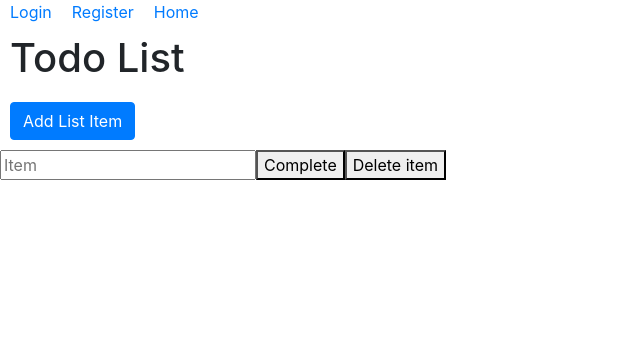
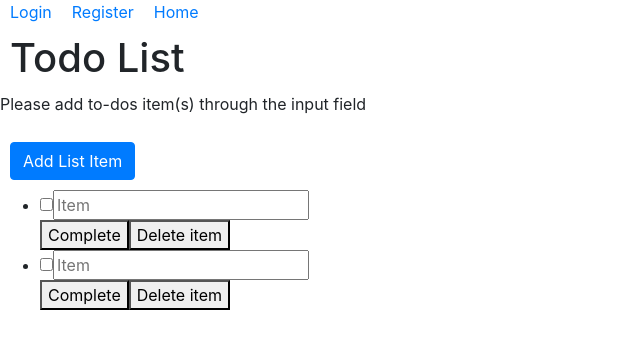
Before and after one commit to gamesfreak26/todo-list-mern, a React (Create React App) app: page / in a window 1280 px wide. Shown: the top 348 px of the page, without its empty margins (0-640 px from the left). Built offline with nearby package versions, Linux system fonts and the light colour scheme.

Commit message:
Send a prop from ListItem to App
* Prop will at the moment print Checkbox Clicked to the console.  Later, I will implement state changing

```diff
--- a/src/App.js
+++ b/src/App.js
@@ -1,19 +1,21 @@
-import React from 'react'
-import ListItem from './Components/ListItem/ListItem'
+import React, { useState } from 'react'
 import Nav from './Components/Nav/Nav'
-import Button from 'react-bootstrap/Button';
-import 'bootstrap/dist/css/bootstrap.min.css';
+import TodosList from './Components/TodosList/TodosList'
 import './App.css';
 
 const App = () => {
+
+  const [listItem, setListItem] = useState([])
+
+  function completeHandler() {
+    console.log(`Checkbox Clicked`)
+  }
+
   return (
     <div >
       <Nav />
-      <h1>Todo List</h1>
+      <TodosList handleChange={completeHandler} />
 
-      <Button className="addButton">Add List Item</Button>
-
-      <ListItem />
     </div>
   )
 }
--- /dev/null
+++ b/src/Components/ListItem/ListItem.css
@@ -0,0 +1,3 @@
+.checkbox {
+  margin: 10px;
+}
--- a/src/Components/ListItem/ListItem.js
+++ b/src/Components/ListItem/ListItem.js
@@ -1,11 +1,22 @@
 import React from 'react'
+import './ListItem.css'
 
-const ListItem = () => {
+const ListItem = ({handleChange}) => {
     return(
         <div>
-            <input placeholder="Item" />
-            <button>Complete</button>
-            <button>Delete item</button>
+            <li>
+                <div>
+                    <input
+                        type="checkbox"
+                        onChange={handleChange}
+                    />
+                    <input placeholder="Item" />
+                    <br />
+                    <button>Complete</button>
+                    <button>Delete item</button>
+                </div>
+            </li>
+
         </div>
     )
 }
--- /dev/null
+++ b/src/Components/TodosList/TodosList.js
@@ -0,0 +1,23 @@
+import React from 'react'
+import Button from 'react-bootstrap/Button';
+import 'bootstrap/dist/css/bootstrap.min.css';
+import ListItem from '../ListItem/ListItem'
+
+const TodosList = ({handleChange}) => {
+    return(
+        <div>
+            <h1>Todo List</h1>
+            <p>Please add to-dos item(s) through the input field</p>
+            <Button className="addButton">Add List Item</Button>
+
+            <ul>
+                <ListItem handleChange={handleChange} />
+                <ListItem handleChange={handleChange}/>
+            </ul>
+        </div>
+    )
+
+
+}
+
+export default TodosList
```
